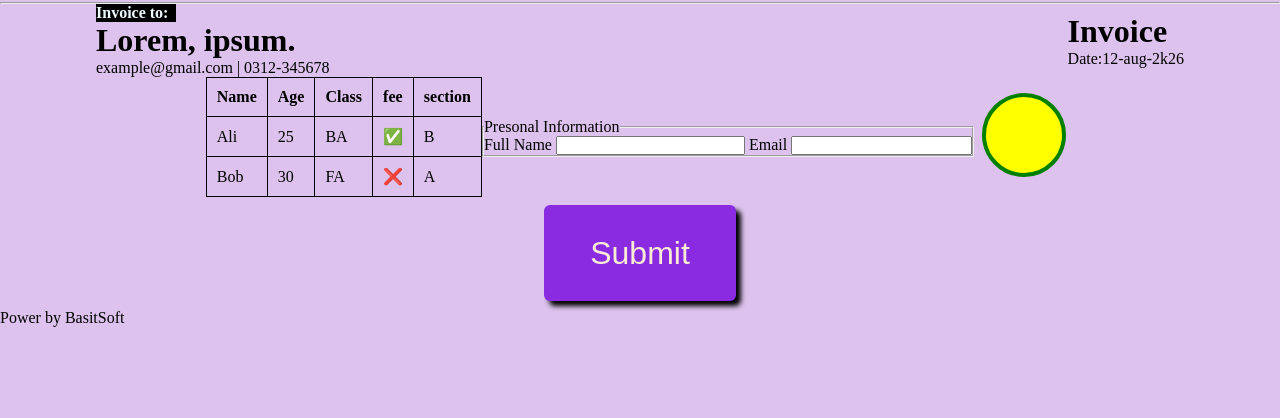
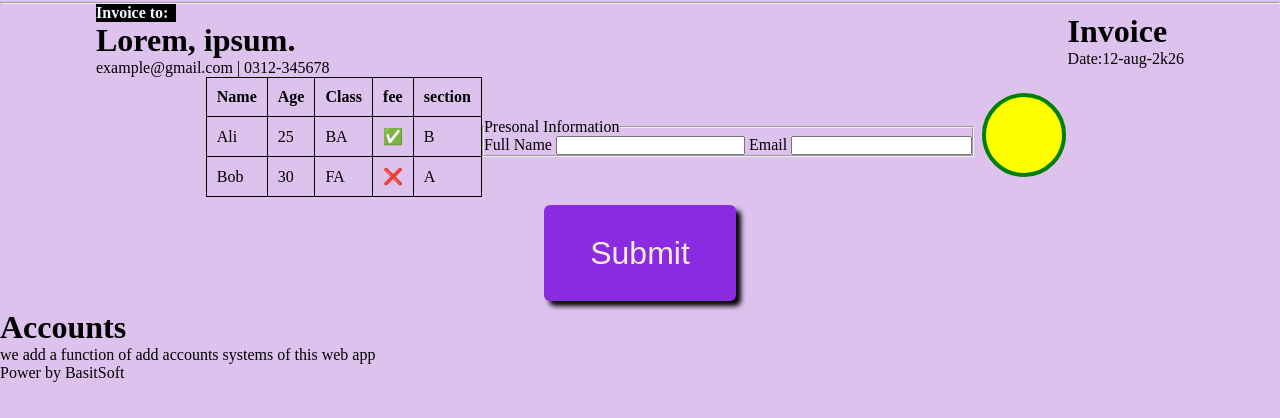
Before and after one commit to Muhammad-Basit2/pos-by-Basit, a plain HTML site: page index.html in a window 1280 px wide. Shown: the part 112-530 px from the top of the page. Drawn offline with Linux system fonts and the light colour scheme.

Commit message:
add a dive

```diff
--- a/index.html
+++ b/index.html
@@ -92,6 +92,10 @@
     <div class="btn-container">
         <button class="btn" >Submit</button>
         </div>
+        <div>
+            <h1>Accounts</h1>
+            <p>we add a function of add accounts systems of this web app</p>
+        </div>
     </section>
     <footer>
 <p>Power by BasitSoft</p>
```
